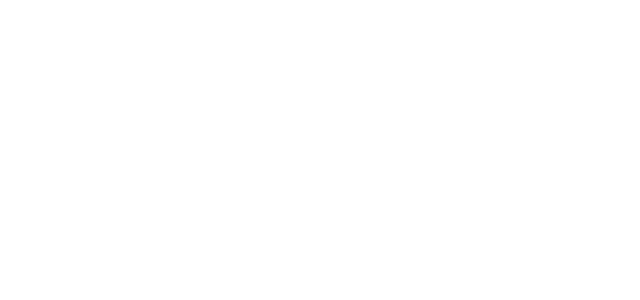
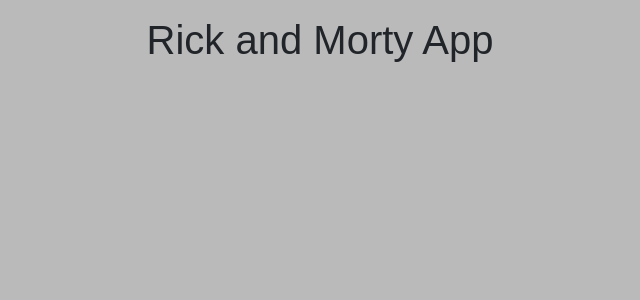
Before and after one commit to sabino-olivieri/vite-rick-morty, a Vue app: page / in a window 1280 px wide. Shown: the top 300 px of the page, without its empty margins (320-960 px from the left). Built offline with nearby package versions, Linux system fonts and the light colour scheme.

Commit message:
feat: AppHeader completed

```diff
--- a/src/App.vue
+++ b/src/App.vue
@@ -1,9 +1,14 @@
 <template>
-
+  <AppHeader />
 </template>
 
 <script>
+import AppHeader from './components/AppHeader.vue';
+
 export default {
+  components: {
+    AppHeader
+  },
 
 }
 </script>
--- /dev/null
+++ b/src/components/AppHeader.vue
@@ -0,0 +1,22 @@
+<template>
+
+    <div class="container-fluid">
+        <div class="row justify-content-center">
+            <div class="col-auto mt-3">
+                <h1>Rick and Morty App</h1>
+            </div>
+        </div>
+
+    </div>
+
+</template>
+
+<script>
+export default {
+
+}
+</script>
+
+<style>
+
+</style>
--- a/src/style/general.scss
+++ b/src/style/general.scss
@@ -1 +1,6 @@
 @import "bootstrap/scss/bootstrap";
+
+body {
+    font-family: sans-serif;
+    background-color: rgb(186, 186, 186);
+}
```
